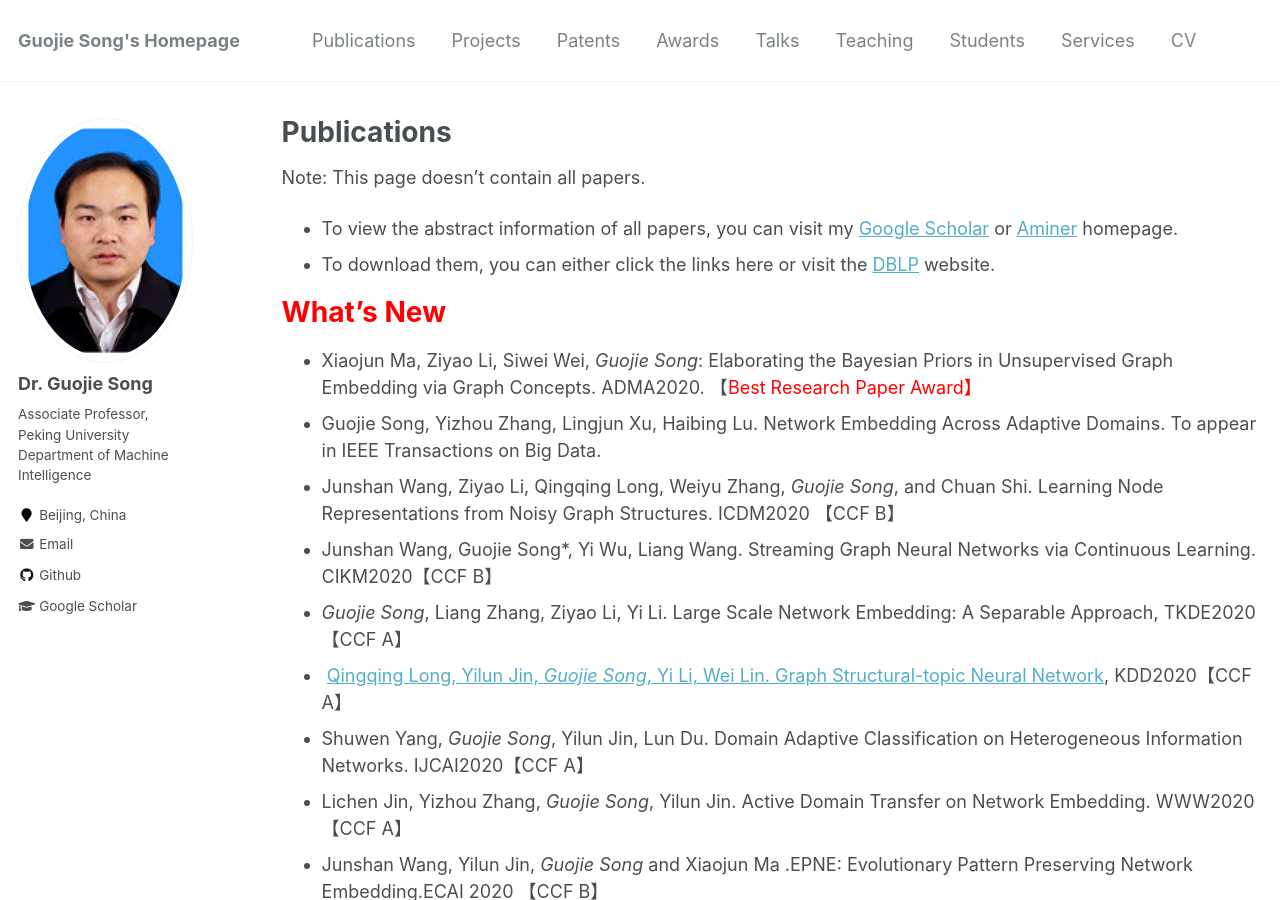
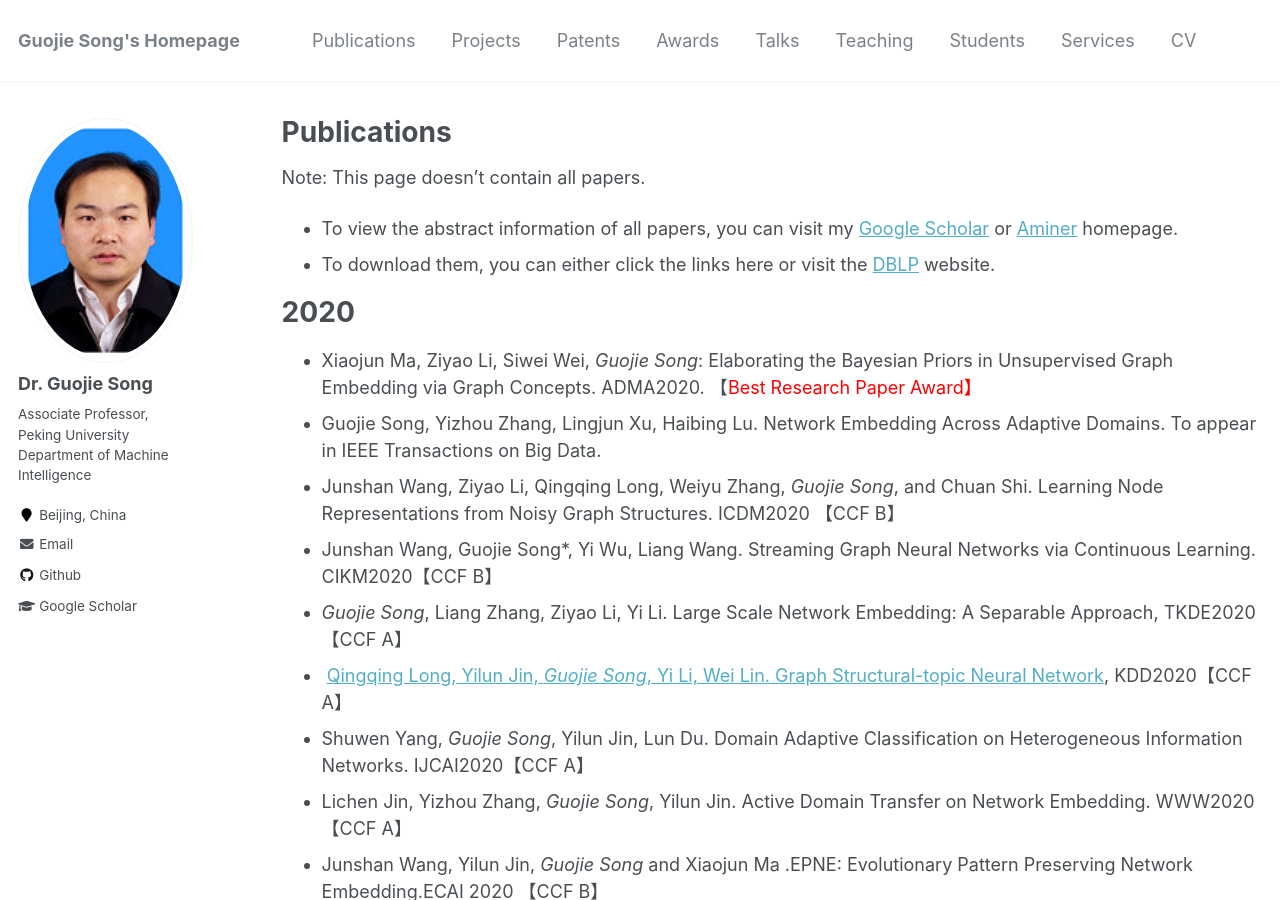
Before and after one commit to gjsong-pku/gjsong-pku.github.io, a Jekyll site: the page built from _pages/publications.md, in a window 1280 px wide and 900 px high. Built offline with Jekyll 4.4.1, drawn with Linux system fonts in a browser that asks for light colours.

Commit message:
Update publications.md

```diff
--- a/_pages/publications.md
+++ b/_pages/publications.md
@@ -10,7 +10,8 @@ Note: This page doesn't contain all papers.
 - To view the abstract information of all papers, you can visit my [Google Scholar](https://scholar.google.com/citations?hl=zh-CN&user=a832IIMAAAAJ#) or [Aminer](https://www.aminer.cn/profile/guojie-song/53f451dedabfaee4dc7ffd3d) homepage.
 - To download them, you can either click the links here or visit the [DBLP](https://dblp.uni-trier.de/pers/hd/s/Song:Guojie) website.
 
-# <span style="color:red">What's New</span>
+# 2020
+
 -  Xiaojun Ma, Ziyao Li, Siwei Wei, *Guojie Song*: Elaborating the Bayesian Priors in Unsupervised Graph Embedding via Graph Concepts. ADMA2020. 【<span style="color:red">Best Research Paper Award】
 - Guojie Song, Yizhou Zhang, Lingjun Xu, Haibing Lu. Network Embedding Across Adaptive Domains. To appear in IEEE Transactions on Big Data.
 - Junshan Wang, Ziyao Li, Qingqing Long, Weiyu Zhang, *Guojie Song*, and Chuan Shi. Learning Node Representations from Noisy Graph Structures.  ICDM2020 【CCF B】
```
